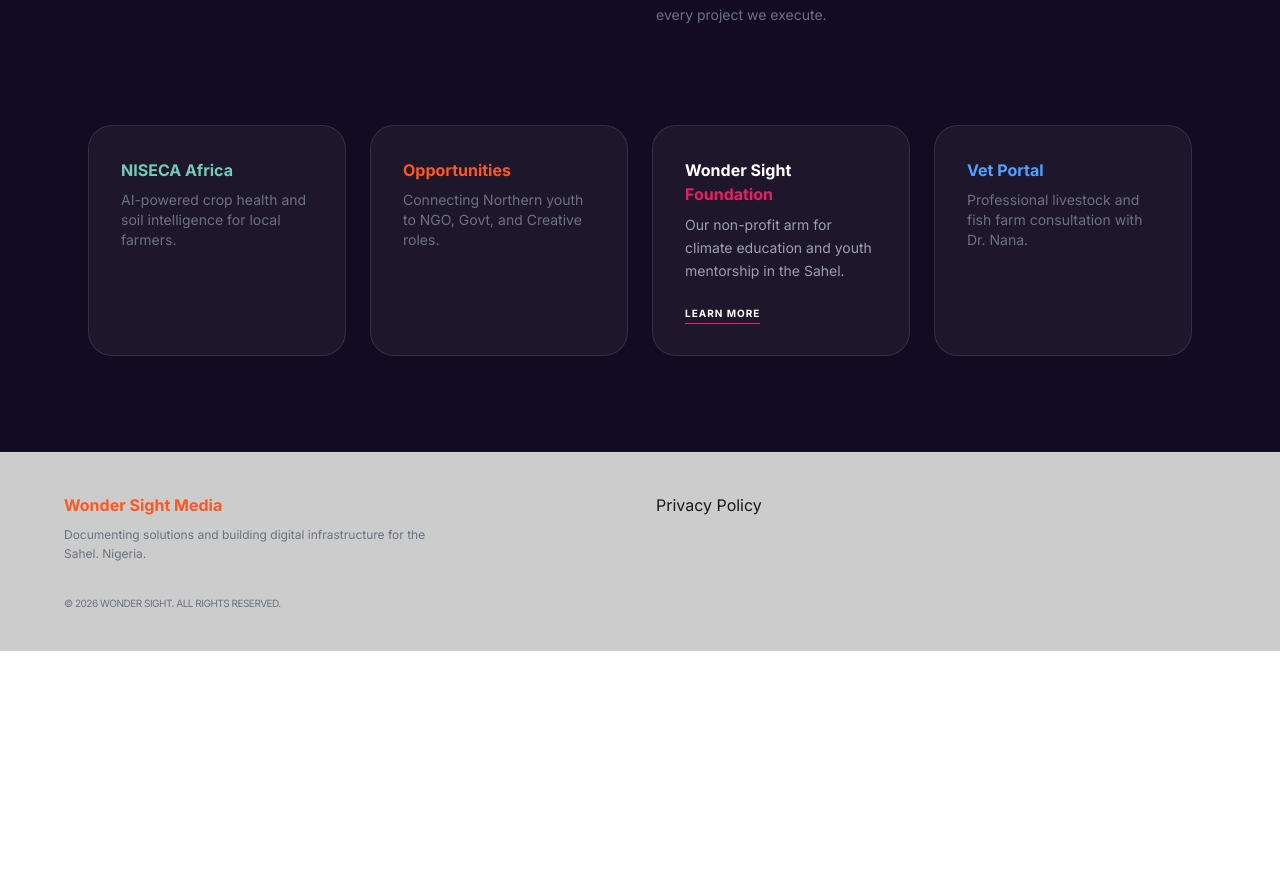
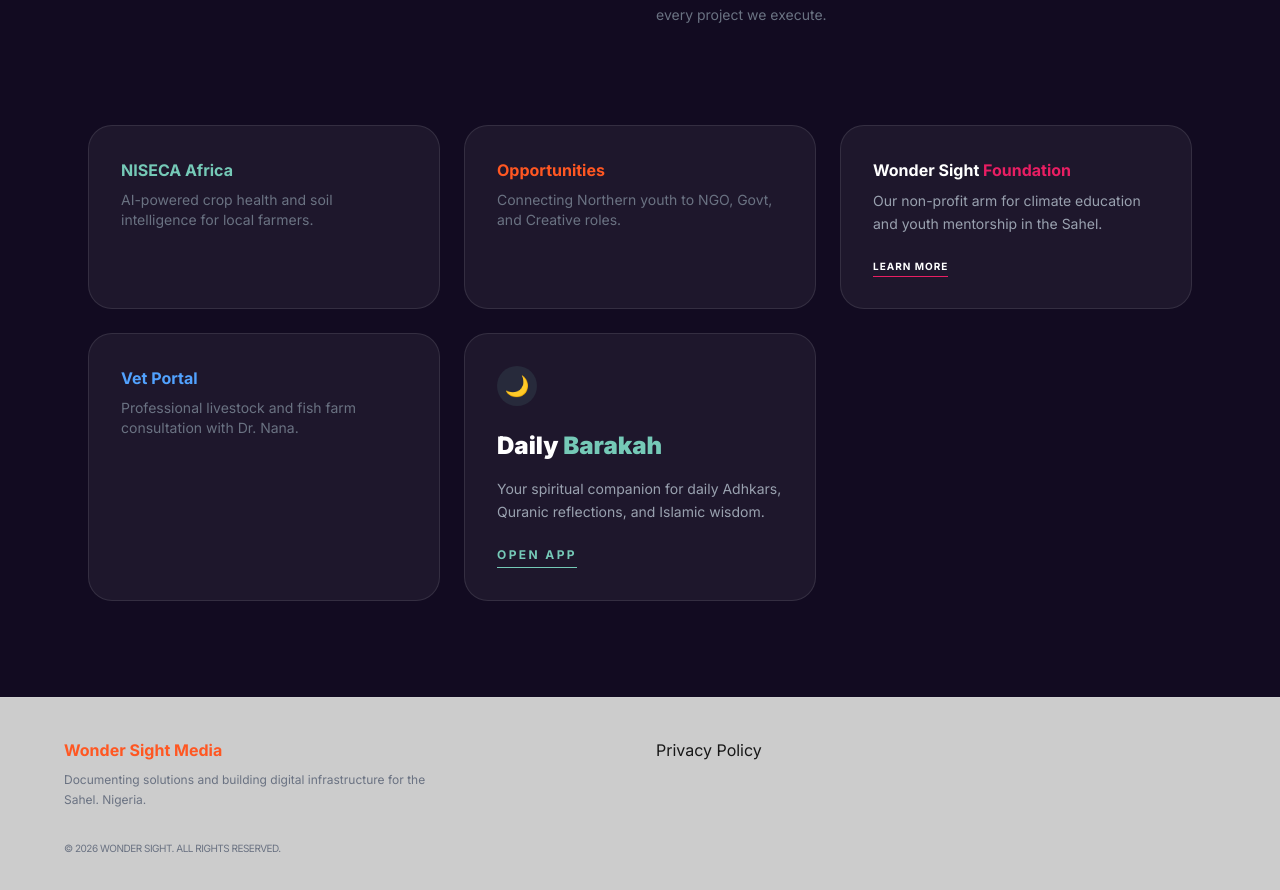
Before and after one commit to musaalamin/wondersight-media, a Next.js app: page / in a window 1280 px wide. Shown: the part 740-1630 px from the top of the page. Before the commit the page ends 1391 px from the top, so only its background shows below. Built offline with nearby package versions, Linux system fonts and the light colour scheme.

Commit message:
Integrated Daily Barakah via rewrites

```diff
--- /dev/null
+++ b/next.config.js
@@ -0,0 +1,17 @@
+/** @type {import('next').NextConfig} */
+const nextConfig = {
+  async rewrites() {
+    return [
+      {
+        source: '/daily-barakah',
+        destination: 'https://daily-barakah.vercel.app/daily-barakah',
+      },
+      {
+        source: '/daily-barakah/:path*',
+        destination: 'https://daily-barakah.vercel.app/daily-barakah/:path*',
+      },
+    ]
+  },
+};
+
+export default nextConfig;
--- a/src/app/layout.tsx
+++ b/src/app/layout.tsx
@@ -42,6 +42,7 @@
       {/* ADDED FOUNDATION LINK HERE */}
       <a href="/foundation" className="hover:text-[#E91E63] transition text-[#E91E63]">Foundation</a>
       <a href="/team" className="hover:text-gray-400 transition">Team</a>
+<a href="/daily-barakah" className="hover:text-[#75C9B7] transition">Daily Barakah</a>
     </div>
   </div>
 </nav>
--- a/src/app/page.tsx
+++ b/src/app/page.tsx
@@ -39,21 +39,23 @@
         </div>
       </section>
 
-     {/* Quick Access Grid for the Ecosystem */}
+ {/* Quick Access Grid for the Ecosystem */}
 <section className="max-w-6xl mx-auto px-6 pb-24">
-  <div className="grid grid-cols-1 md:grid-cols-2 lg:grid-cols-4 gap-6"> {/* Changed grid-cols-3 to lg:grid-cols-4 */}
+  <div className="grid grid-cols-1 md:grid-cols-2 lg:grid-cols-3 gap-6">
 
+    {/* 1. NISECA */}
     <a href="/niseca" className="p-8 bg-white/5 rounded-3xl border border-white/10 hover:border-[#75C9B7] transition group">
       <h3 className="text-[#75C9B7] font-bold mb-2">NISECA Africa</h3>
       <p className="text-sm text-gray-500">AI-powered crop health and soil intelligence for local farmers.</p>
     </a>
 
+    {/* 2. OPPORTUNITIES */}
     <a href="/jobs" className="p-8 bg-white/5 rounded-3xl border border-white/10 hover:border-[#FF5722] transition group">
       <h3 className="text-[#FF5722] font-bold mb-2">Opportunities</h3>
       <p className="text-sm text-gray-500">Connecting Northern youth to NGO, Govt, and Creative roles.</p>
     </a>
 
-    {/* NEW FOUNDATION CARD */}
+    {/* 3. FOUNDATION */}
     <a href="/foundation" className="p-8 bg-white/5 border border-white/10 rounded-3xl hover:bg-[#E91E63]/10 transition group">
       <h3 className="text-white font-bold mb-2">Wonder Sight <span className="text-[#E91E63]">Foundation</span></h3>
       <p className="text-sm text-gray-400 leading-relaxed mb-4">
@@ -62,13 +64,30 @@
       <span className="text-[10px] font-bold uppercase tracking-widest border-b border-[#E91E63] pb-1">Learn More</span>
     </a>
 
+    {/* 4. VET PORTAL */}
     <a href="/vet" className="p-8 bg-white/5 rounded-3xl border border-white/10 hover:border-blue-400 transition group">
       <h3 className="text-blue-400 font-bold mb-2">Vet Portal</h3>
       <p className="text-sm text-gray-500">Professional livestock and fish farm consultation with Dr. Nana.</p>
     </a>
+
+    {/* 5. DAILY BARAKAH (PASTED HERE) */}
+    <div className="p-8 bg-white/5 border border-white/10 rounded-3xl hover:border-[#75C9B7] transition group flex flex-col justify-between">
+      <div>
+        <div className="w-10 h-10 bg-[#75C9B7]/10 rounded-full flex items-center justify-center mb-6 text-xl">
+          🌙
+        </div>
+        <h3 className="text-2xl font-black mb-4">Daily <span className="text-[#75C9B7]">Barakah</span></h3>
+        <p className="text-gray-400 text-sm mb-6 leading-relaxed">
+          Your spiritual companion for daily Adhkars, Quranic reflections, and Islamic wisdom.
+        </p>
+      </div>
+      <a href="/daily-barakah" className="inline-block text-xs font-bold uppercase tracking-[0.2em] text-[#75C9B7] border-b border-[#75C9B7] pb-1 w-fit">
+        Open App
+      </a>
+    </div>
+
   </div>
 </section>
-
     </main>
   );
 }
```
